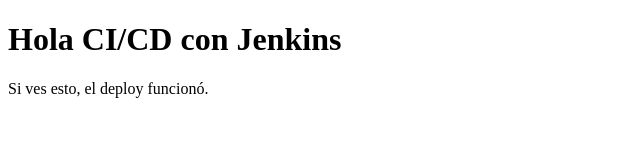
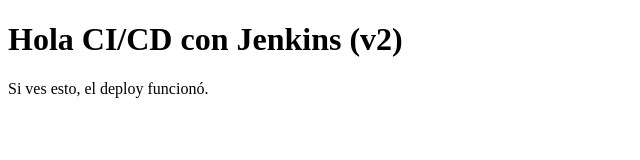
Before and after one commit to jnaranjoe/cicd-web-demo, a plain HTML site: page app/index.html in a window 1280 px wide. Shown: the full height of the page, 0-640 px from the left. Drawn offline with Linux system fonts and the light colour scheme.

Commit message:
Cambio visual v2

```diff
--- a/app/index.html
+++ b/app/index.html
@@ -5,7 +5,7 @@
 <title>CI/CD Demo</title>
 </head>
 <body>
-<h1>Hola CI/CD con Jenkins</h1>
+<h1>Hola CI/CD con Jenkins (v2)</h1>
 <p>Si ves esto, el deploy funcionó.</p>
 </body>
 </html>
```
